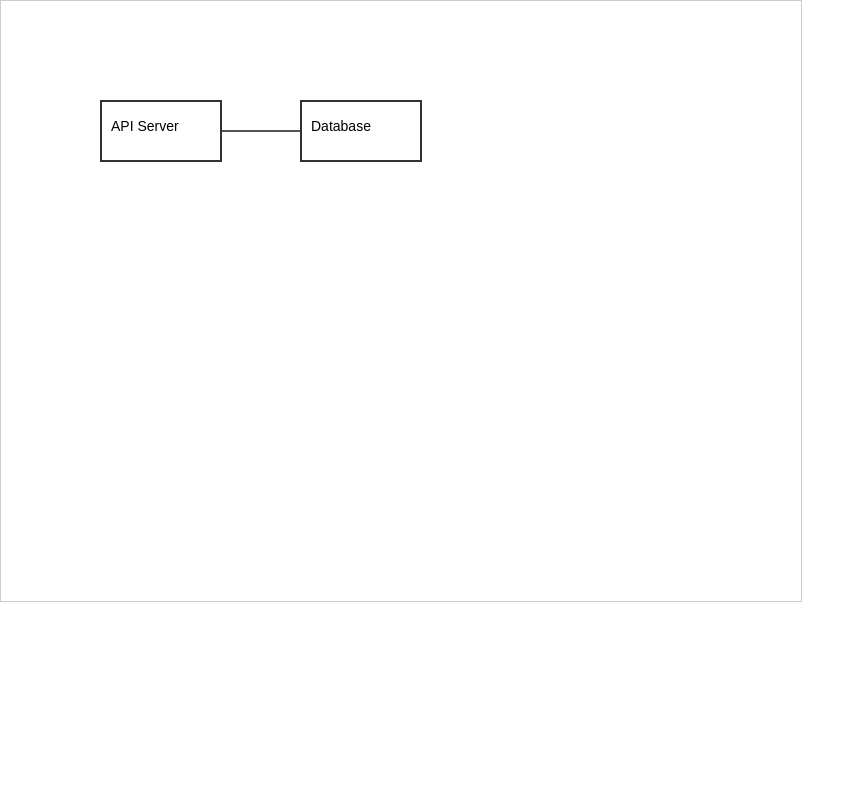
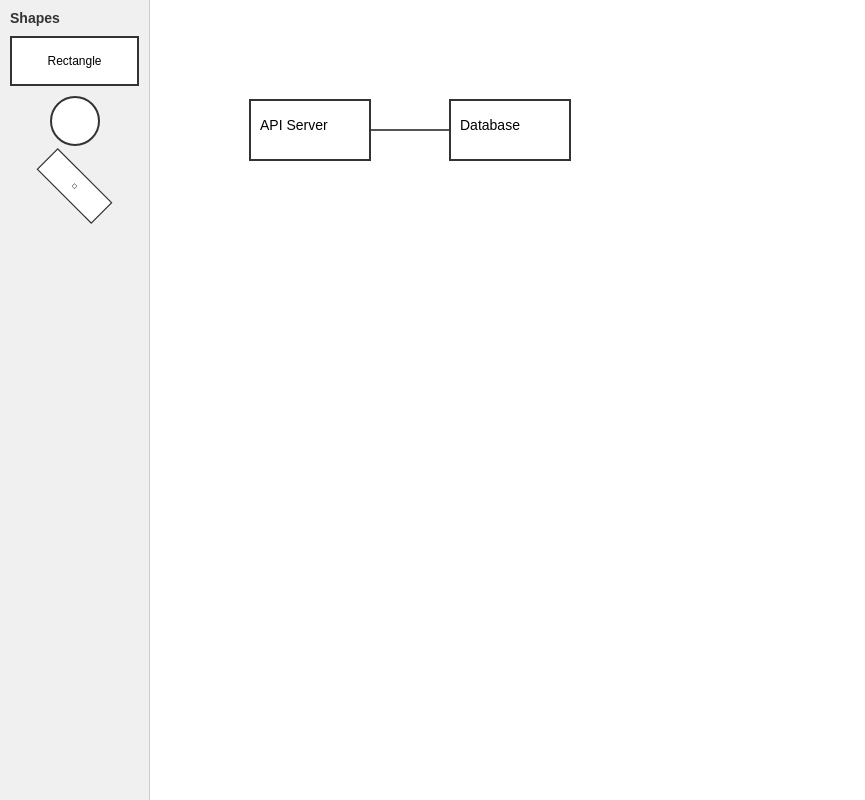
Before and after one commit to rupache/diagrammer, a plain HTML site: page frontend/index.html in a window 1280 px wide. Shown: the whole page, without its empty margins (0-865 px from the left). Drawn offline with Linux system fonts and the light colour scheme.

Commit message:
commit 5

```diff
--- a/frontend/core/init.js
+++ b/frontend/core/init.js
@@ -5,12 +5,38 @@ import config from './config.js';
 
 
 const canvas = document.getElementById('diagramCanvas');
-canvas.width = config.defaultCanvasWidth;
-canvas.height = config.defaultCanvasHeight;
+const container = document.getElementById('canvas-container');
+
+// Function to resize canvas to match container
+function resizeCanvas() {
+    // Get container size (minus padding)
+    const width = container.clientWidth - 20;
+    const height = container.clientHeight - 20;
+
+    // Set canvas internal resolution (important for sharp drawing)
+    canvas.width = width;
+    canvas.height = height;
+}
+
+// Set initial size
+resizeCanvas();
+
+// Resize when window changes
+window.addEventListener('resize', () => {
+    resizeCanvas();
+    // Redraw diagram after resize (if loaded)
+    if (window.currentDiagram) {
+        drawDiagram(window.currentDiagram);
+    }
+});
+
 canvas.style.background = config.canvasBackground;
 
 
 loadDiagram('diagram.json').then((diagram) => {
+    // Store diagram globally so resize can redraw it
+    window.currentDiagram = diagram;
+
     drawDiagram(diagram);
     initCanvasEvents(canvas, diagram);
 });
--- a/frontend/index.html
+++ b/frontend/index.html
@@ -4,12 +4,80 @@
 <head>
     <title>My Diagram Renderer</title>
     <style>
+        * {
+            box-sizing: border-box;
+        }
+
         body {
             margin: 0;
+            display: flex;
+            font-family: Arial, sans-serif;
+        }
+
+        /* Left Sidebar - Shape Palette */
+        #sidebar {
+            width: 150px;
+            height: 100vh;
+            background: #f0f0f0;
+            border-right: 1px solid #ccc;
+            padding: 10px;
+        }
+
+        #sidebar h3 {
+            margin: 0 0 10px 0;
+            font-size: 14px;
+            color: #333;
+        }
+
+        /* Draggable shape items */
+        .shape-item {
+            width: 100%;
+            height: 50px;
+            margin-bottom: 10px;
+            background: #fff;
+            border: 2px solid #333;
+            cursor: grab;
+            display: flex;
+            align-items: center;
+            justify-content: center;
+            font-size: 12px;
+            user-select: none;
+        }
+
+        .shape-item:hover {
+            border-color: #007bff;
+            background: #e7f1ff;
+        }
+
+        .shape-item:active {
+            cursor: grabbing;
+        }
+
+        .shape-item.rectangle {
+            border-radius: 0;
+        }
+
+        .shape-item.diamond {
+            transform: rotate(45deg) scale(0.6);
+            margin: 15px auto;
+        }
+
+        .shape-item.diamond span {
+            transform: rotate(-45deg);
+        }
+
+        .shape-item.circle {
+            border-radius: 50%;
+            width: 50px;
+            margin: 0 auto 10px auto;
+        }
+
+        /* Main canvas area */
+        #canvas-container {
+            flex: 1;
         }
 
         canvas {
-            border: 1px solid #ccc;
             background: #f9f9f9;
         }
     </style>
@@ -17,8 +85,27 @@
 
 <body>
 
-    <canvas id="diagramCanvas" width="1000" style="display: inline-block;" height="600"></canvas>
-    <div id="info" style="padding:10px;font-family:Arial;display: inline-block; position: relative; top: -400px;"></div>
+    <!-- Left Sidebar with Shapes -->
+    <div id="sidebar">
+        <h3>Shapes</h3>
+
+        <div class="shape-item rectangle" draggable="true" data-shape="rectangle">
+            Rectangle
+        </div>
+
+        <div class="shape-item circle" draggable="true" data-shape="circle">
+            <span></span>
+        </div>
+
+        <div class="shape-item diamond" draggable="true" data-shape="diamond">
+            <span>◇</span>
+        </div>
+    </div>
+
+    <!-- Main Canvas Area -->
+    <div id="canvas-container">
+        <canvas id="diagramCanvas" width="800" height="600"></canvas>
+    </div>
 
     <script type="module" src="./core/init.js"></script>
 </body>
--- a/frontend/interaction/canvasEvents.js
+++ b/frontend/interaction/canvasEvents.js
@@ -9,8 +9,100 @@ let resizeHandle = null;
 let offsetX = 0;
 let offsetY = 0;
 
+// Counter for generating unique node IDs
+let nodeCounter = 100;
+
+// Function to create a new node
+function createNode(x, y, shapeType = 'rectangle') {
+    nodeCounter++;
+    const newNode = {
+        id: `n${nodeCounter}`,
+        type: shapeType,
+        x: x - 60,      // Center the node on click position
+        y: y - 30,      // Center the node on click position
+        width: 120,
+        height: 60,
+        text: `Node ${nodeCounter}`
+    };
+    return newNode;
+}
+
 
 export function initCanvasEvents(canvas, diagram) {
+
+    // ========== DRAG AND DROP FROM SIDEBAR ==========
+
+    // Allow drop on canvas
+    canvas.addEventListener('dragover', (e) => {
+        e.preventDefault();  // Required to allow drop
+    });
+
+    // Handle drop on canvas
+    canvas.addEventListener('drop', (e) => {
+        e.preventDefault();
+
+        // Get the shape type from the dragged element
+        const shapeType = e.dataTransfer.getData('text/plain');
+
+        if (shapeType) {
+            const rect = canvas.getBoundingClientRect();
+            const mouseX = e.clientX - rect.left;
+            const mouseY = e.clientY - rect.top;
+
+            // Create new node at drop position
+            const newNode = createNode(mouseX, mouseY, shapeType);
+
+            // Add to diagram data
+            diagram.nodes[newNode.id] = newNode;
+
+            // Select the new node
+            setSelectedNode(newNode);
+
+            // Redraw
+            drawDiagram(diagram);
+
+            console.log('New node created via drag:', newNode);
+        }
+    });
+
+    // ========== SIDEBAR DRAG START ==========
+    // Setup drag events on shape items
+    const shapeItems = document.querySelectorAll('.shape-item');
+    shapeItems.forEach(item => {
+        item.addEventListener('dragstart', (e) => {
+            const shapeType = item.getAttribute('data-shape');
+            e.dataTransfer.setData('text/plain', shapeType);
+            e.dataTransfer.effectAllowed = 'copy';
+        });
+    });
+
+    // ========== DOUBLE-CLICK: Add new node ==========
+    canvas.addEventListener('dblclick', (e) => {
+        const rect = canvas.getBoundingClientRect();
+        const mouseX = e.clientX - rect.left;
+        const mouseY = e.clientY - rect.top;
+
+        // Check if we double-clicked on an existing node
+        const existingNode = getNodeAtPosition(diagram.nodes, mouseX, mouseY);
+
+        if (!existingNode) {
+            // Create new node at click position
+            const newNode = createNode(mouseX, mouseY);
+
+            // Add to diagram data
+            diagram.nodes[newNode.id] = newNode;
+
+            // Select the new node
+            setSelectedNode(newNode);
+
+            // Redraw
+            drawDiagram(diagram);
+
+            console.log('New node created:', newNode);
+        }
+    });
+
+    // ========== MOUSE DOWN: Select or start drag/resize ==========
     canvas.addEventListener('mousedown', (e) => {
         const rect = canvas.getBoundingClientRect();
         const mouseX = e.clientX - rect.left;
@@ -19,14 +111,12 @@ export function initCanvasEvents(canvas, diagram) {
         const selectedNode = getSelectedNode();
         const handle = selectedNode ? getHandleAt(selectedNode, mouseX, mouseY) : null;
 
-
         if (handle) {
             resizingNode = selectedNode;
             resizeHandle = handle;
             currentNode = null;
             return;
         }
-
 
         if (node) {
             setSelectedNode(node);
@@ -37,23 +127,20 @@ export function initCanvasEvents(canvas, diagram) {
             setSelectedNode(null);
         }
 
-
         drawDiagram(diagram);
     });
 
-
+    // ========== MOUSE MOVE: Drag or resize ==========
     canvas.addEventListener('mousemove', (e) => {
         const rect = canvas.getBoundingClientRect();
         const mouseX = e.clientX - rect.left;
         const mouseY = e.clientY - rect.top;
-
 
         if (resizingNode) {
             resizeNode(resizingNode, resizeHandle, mouseX, mouseY);
             drawDiagram(diagram);
             return;
         }
-
 
         if (currentNode) {
             currentNode.x = mouseX - offsetX;
@@ -62,7 +149,7 @@ export function initCanvasEvents(canvas, diagram) {
         }
     });
 
-
+    // ========== MOUSE UP: Stop drag/resize ==========
     canvas.addEventListener('mouseup', () => {
         currentNode = null;
         resizingNode = null;
```
Also changed, not shown: frontend/script.js (+0 -8 lines).
